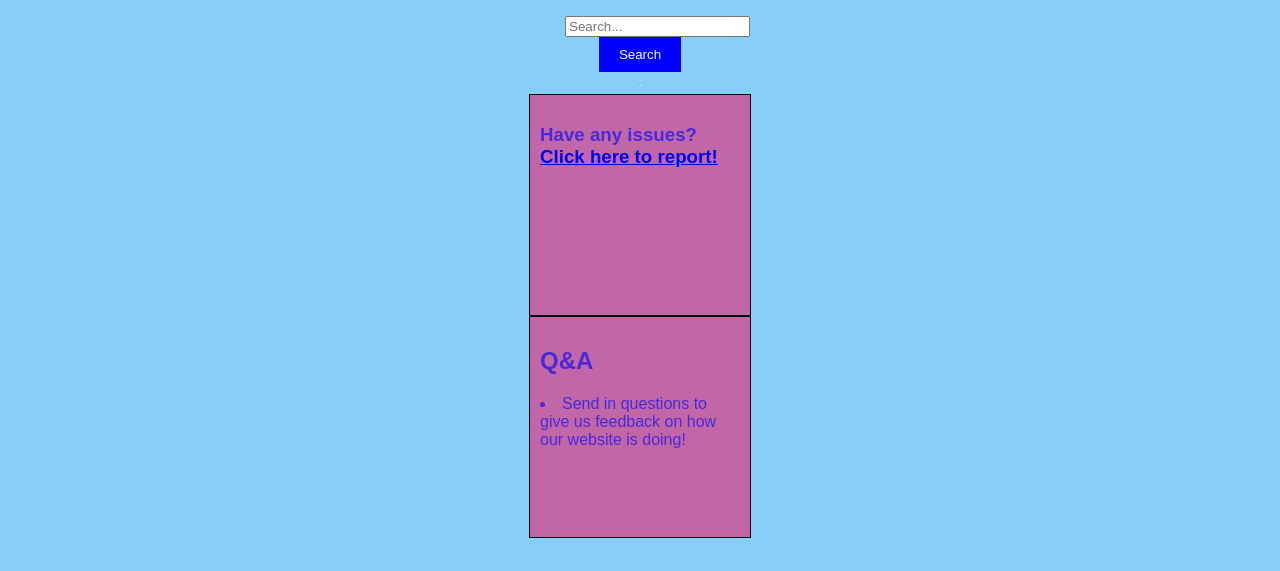
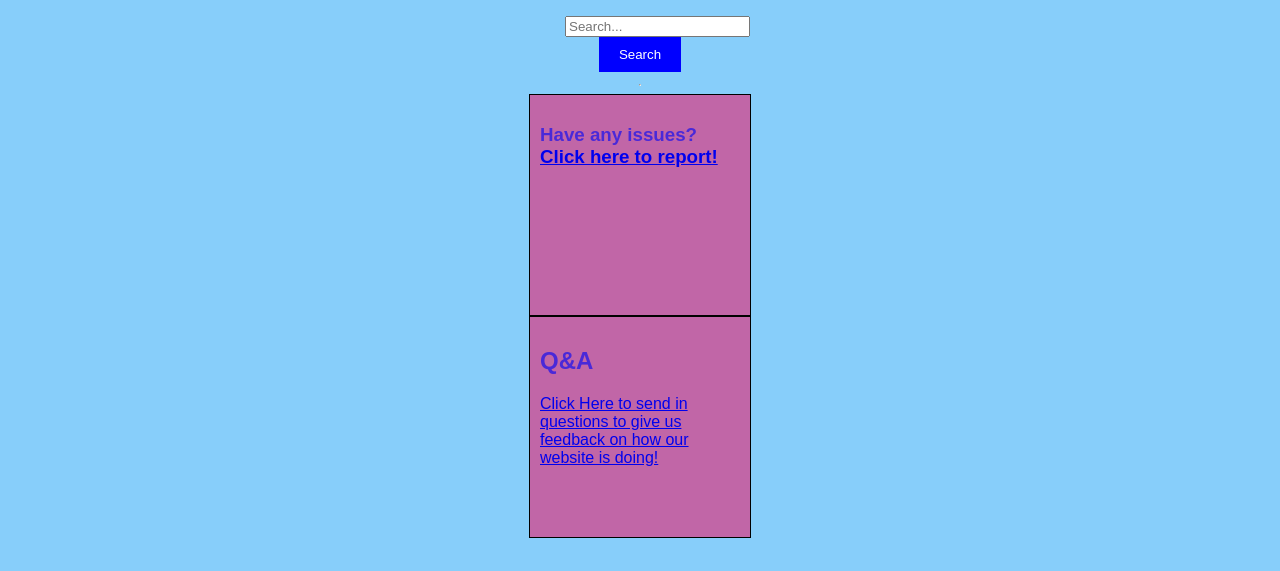
Before and after one commit to aweng09/inst377groupproject, a website: page public/helppage.html in a window 1280 px wide. Shown: the part 234-805 px from the top of the page. Drawn offline with Linux system fonts and the light colour scheme.

Commit message:
change to help page

```diff
--- a/public/helppage.html
+++ b/public/helppage.html
@@ -54,8 +54,8 @@
       <div class="Question_Answer_box">
         <h2>Q&A</h2>
         <p>
-          <li>Send in questions to give us feedback on how our
-            website is doing!</li>
+          <a href="aboutpage.html"> Click Here to send in questions to give us feedback on how our
+            website is doing!</a>
         </p>
       </div>
 
```
